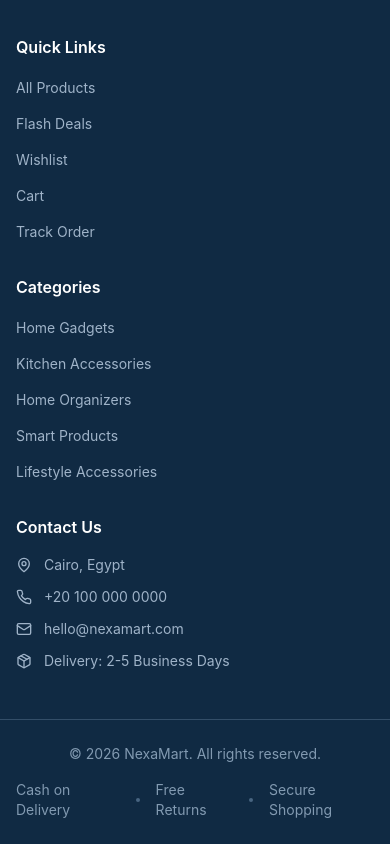
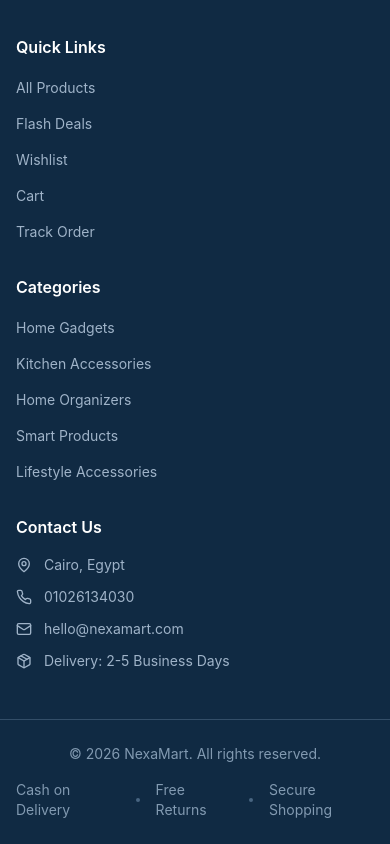
Before and after one commit to mohamedsalah1212/nexamart-ecommerce, a Next.js app in the folder frontend/: page / in a window 390 px wide. Shown: the part 2070-2914 px from the top of the page. Built offline with nearby package versions, Linux system fonts and the light colour scheme; no server answers.

Commit message:
Update default phone number to 01026134030

```diff
--- a/frontend/src/components/layout/Footer.tsx
+++ b/frontend/src/components/layout/Footer.tsx
@@ -104,7 +104,7 @@
               </li>
               <li className="flex items-center gap-3 text-navy-300 text-sm">
                 <Phone size={16} className="flex-shrink-0" />
-                {settings.contact_phone || '+20 100 000 0000'}
+                {settings.contact_phone || '01026134030'}
               </li>
               <li className="flex items-center gap-3 text-navy-300 text-sm">
                 <Mail size={16} className="flex-shrink-0" />
--- a/frontend/src/components/layout/Navbar.tsx
+++ b/frontend/src/components/layout/Navbar.tsx
@@ -69,7 +69,7 @@
       <div className="hidden lg:block bg-navy-900 text-white text-xs">
         <div className="container-custom flex items-center justify-between h-9">
           <div className="flex items-center gap-4">
-            <span className="flex items-center gap-1"><Phone size={12} /> {settings.contact_phone || '+20 100 000 0000'}</span>
+            <span className="flex items-center gap-1"><Phone size={12} /> {settings.contact_phone || '01026134030'}</span>
             <span className="flex items-center gap-1"><MapPin size={12} /> {settings.address || 'Cairo, Egypt'}</span>
           </div>
           <div className="flex items-center gap-4">
```
